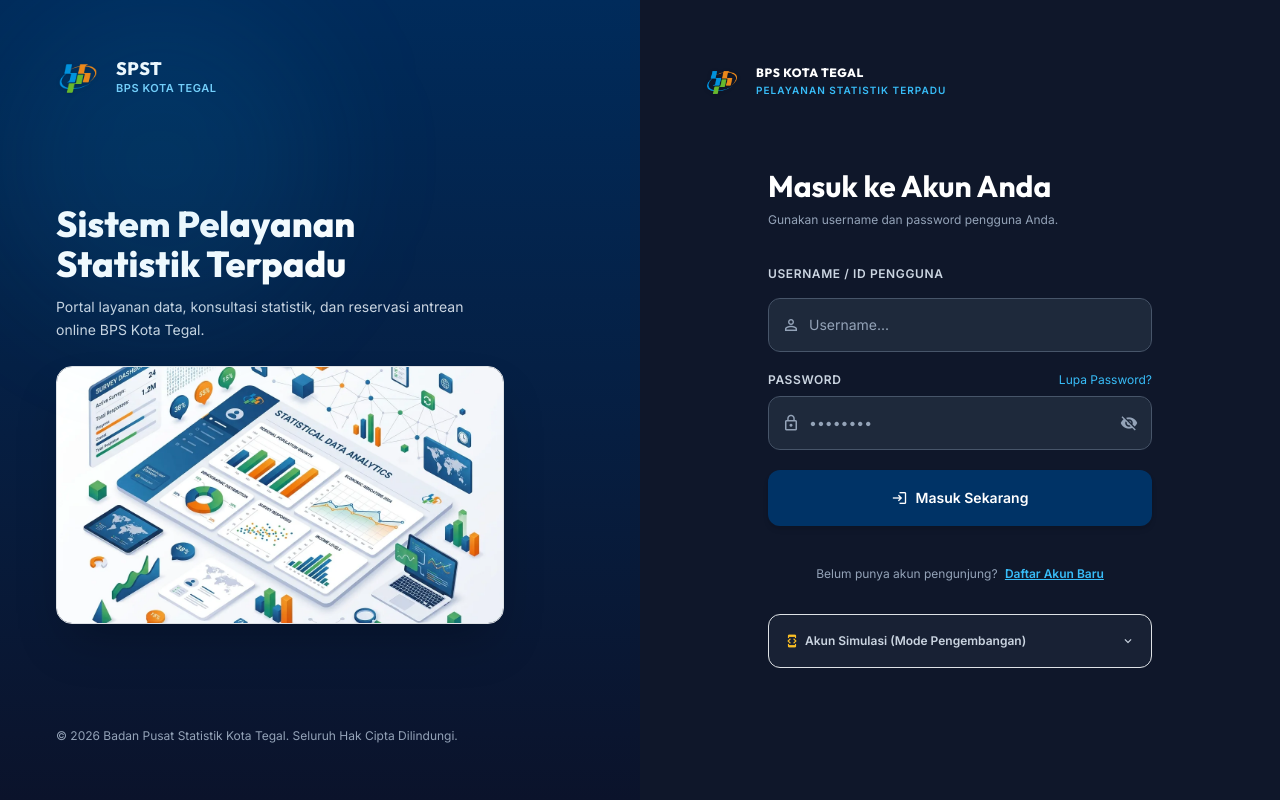
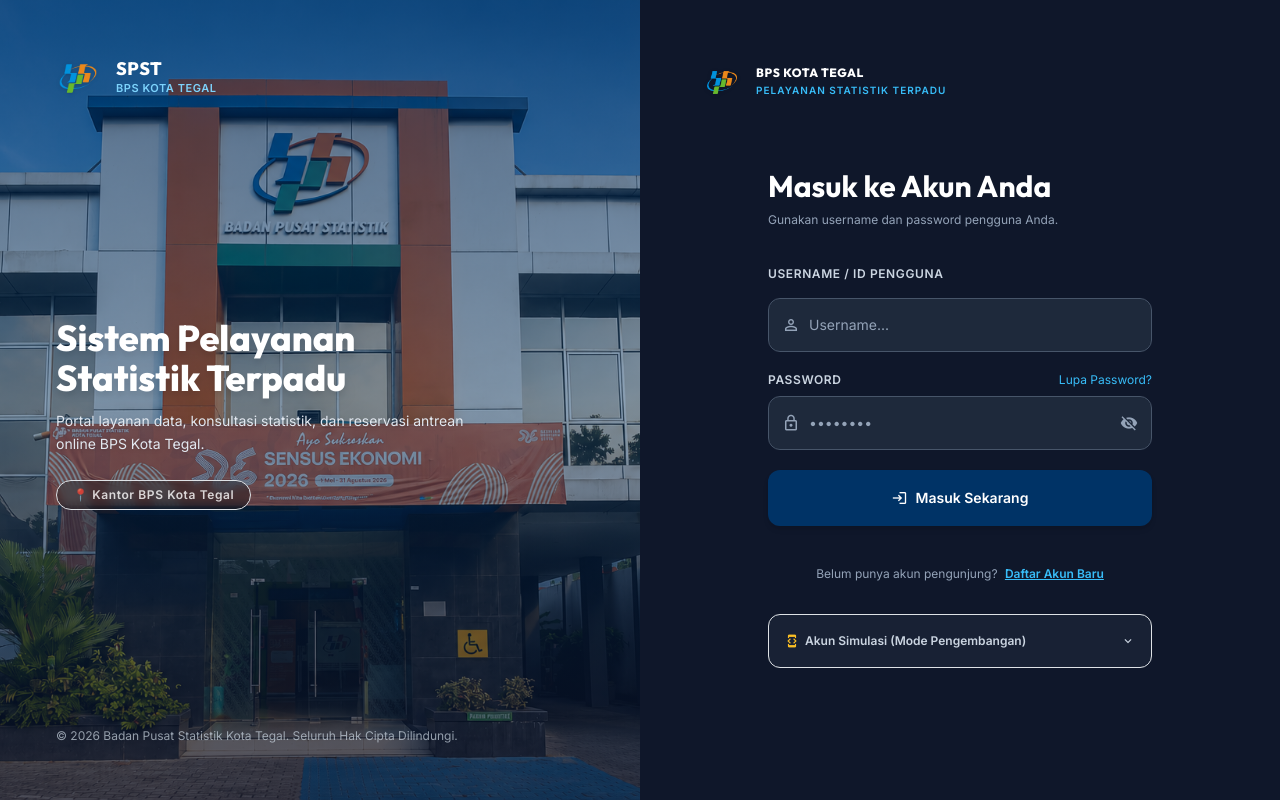
Before and after one commit to KrisArdani/Sistem-Pelayanan-Antrian-dan-Buku-Tamu, a PHP site: page /A/login.php in a window 1280 px wide. Run offline with PHP 8.4, Linux system fonts and the light colour scheme; some libraries are stand-ins or nearby versions.

Commit message:
feat: update UI with custom building background image and overlays across index, login, and registration pages

```diff
--- a/login.php
+++ b/login.php
@@ -48,11 +48,15 @@ $csrf_token = generateCsrfToken();
   <!-- Main Split Screen -->
   <div class="min-h-screen grid grid-cols-1 lg:grid-cols-12">
 
-    <!-- LEFT COLUMN: Minimalist Brand Showcase -->
-    <div class="lg:col-span-6 bg-gradient-to-b from-[#002B5B] to-[#0B132B] p-8 lg:p-14 flex flex-col justify-between hidden lg:flex relative overflow-hidden">
+    <!-- LEFT COLUMN: Foto Gedung BPS sebagai Background -->
+    <div class="lg:col-span-6 hidden lg:flex flex-col justify-between relative overflow-hidden"
+      style="background-image: url('img/halaman bps.png'); background-size: cover; background-position: center center;">
 
-      <!-- Subtle Ambient Glow -->
-      <div class="absolute top-0 left-0 w-80 h-80 bg-sky-500/10 rounded-full blur-3xl pointer-events-none"></div>
+      <!-- Overlay lebih terang agar foto gedung lebih terlihat -->
+      <div class="absolute inset-0 bg-gradient-to-b from-[#002B5B]/65 via-[#003366]/45 to-[#0B132B]/70 pointer-events-none"></div>
+
+      <!-- Konten di atas overlay -->
+      <div class="relative z-10 p-8 lg:p-14 flex flex-col justify-between h-full">
 
         <!-- Header Logo -->
         <div class="flex items-center gap-3">
@@ -64,27 +68,27 @@ $csrf_token = generateCsrfToken();
         </div>
 
         <!-- Center Hero Content -->
-      <div class="my-auto space-y-6 max-w-md">
+        <div class="space-y-6 max-w-md">
           <div class="space-y-3">
-          <h1 class="text-3xl lg:text-4xl font-extrabold text-white brand-font leading-tight">
+            <h1 class="text-3xl lg:text-4xl font-extrabold text-white brand-font leading-tight drop-shadow-lg">
               Sistem Pelayanan Statistik Terpadu
             </h1>
-          <p class="text-slate-300 text-sm leading-relaxed">
+            <p class="text-slate-200 text-sm leading-relaxed drop-shadow">
               Portal layanan data, konsultasi statistik, dan reservasi antrean online BPS Kota Tegal.
             </p>
           </div>
-
-        <!-- Clean Illustration Showcase -->
-        <div class="rounded-2xl overflow-hidden border border-white/10 shadow-2xl bg-slate-900/60">
-          <img src="img/login_hero_illustration.webp" alt="Ilustrasi SPST BPS Kota Tegal" class="w-full h-64 object-cover">
+          <!-- Label foto -->
+          <div class="inline-flex items-center gap-2 bg-black/30 backdrop-blur-sm px-3 py-1.5 rounded-full border border-white/20">
+            <span class="text-xs text-white/80 font-semibold tracking-wider">📍 Kantor BPS Kota Tegal</span>
           </div>
         </div>
 
         <!-- Footer Info -->
-      <div class="text-xs text-slate-400">
+        <div class="text-xs text-slate-300/70">
           © 2026 Badan Pusat Statistik Kota Tegal. Seluruh Hak Cipta Dilindungi.
         </div>
 
+      </div>
     </div>
 
     <!-- RIGHT COLUMN: Clean Login Form -->
```
Also changed, not shown: index.php (+8 -6 lines), register.php (+5 -2 lines), img/halaman bps.png (added). Lines whose indentation alone changed are shown as unchanged.
